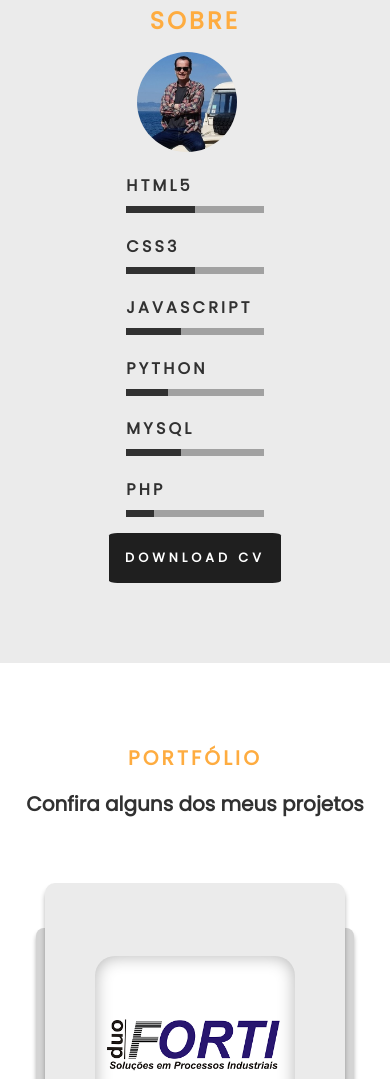
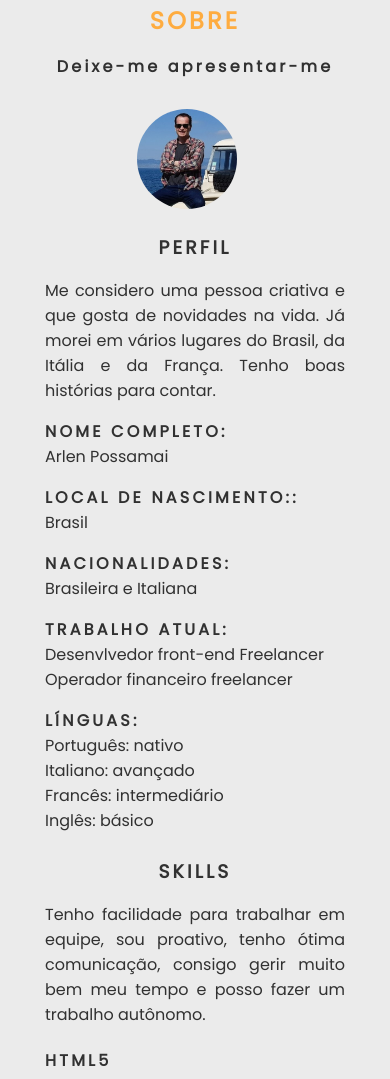
Before and after one commit to arlendev/portfolio, a plain HTML site: page index.html in a window 390 px wide. Shown: the part 921-2000 px from the top of the page. Drawn offline with Linux system fonts and the light colour scheme; files whose address does not match are found by name.

Commit message:
style: update responsive

```diff
--- a/css/main.css
+++ b/css/main.css
@@ -391,8 +391,8 @@ body {
 }
 
 @media only screen and (max-width:600px) {
-    .logo {
-        position: relative;
+    .logo a img {
+        position: absolute;;
     }
 	.intro-content h1 {
 		font-size: 2.0rem;
@@ -407,7 +407,7 @@ body {
         display: none;
     }
     .about-title h2 {
-        display: none;
+        /* display: none; */
     }
     .about-info p {
         display: none;
@@ -422,17 +422,35 @@ body {
         flex-direction: column;
         align-items: center;
     }
+    .profile {
+        display: flex;
+        flex-direction: column;
+        align-items: center;
+    }
     .profile h3 {
-        display: none;
+        /* display: none; */
     }
     .profile p {
-        display: none;
+        /* display: none; */
+        width: 300px;
+    }
+    .skills {
+        display: flex;
+        flex-direction: column;
+        align-items: center;
     }
     .skills h3 {
-        display: none;
+        /* display: none; */
     }
     .skills p {
-        display: none;
+        /* display: none; */
+        width: 300px;
+    }
+    .skills-bars {
+        width: 300px;
+    }
+    .about-btn {
+        margin-top: 40px;
     }
     .portfolio-title h3 {
         font-size: 20px;
```
